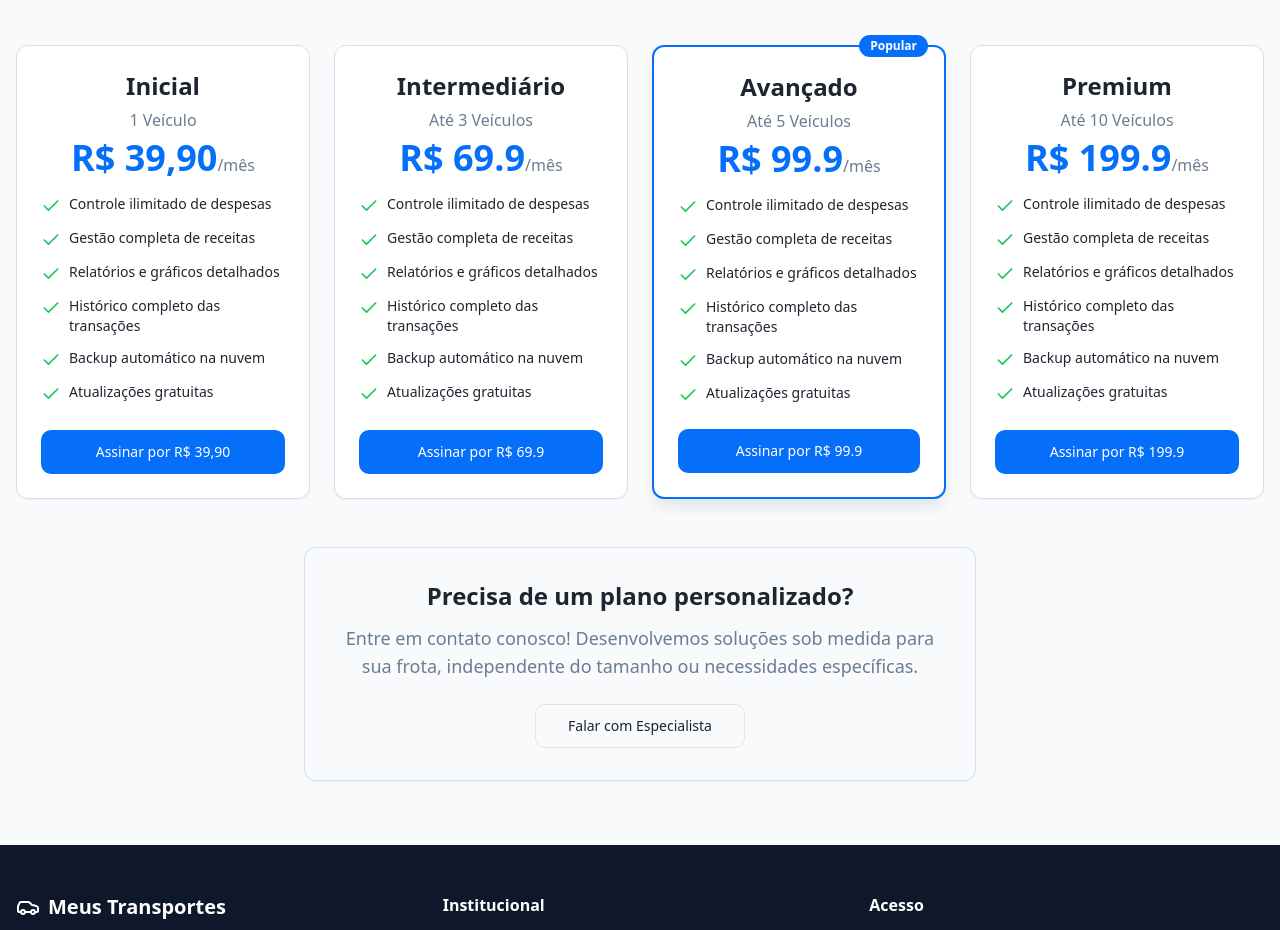
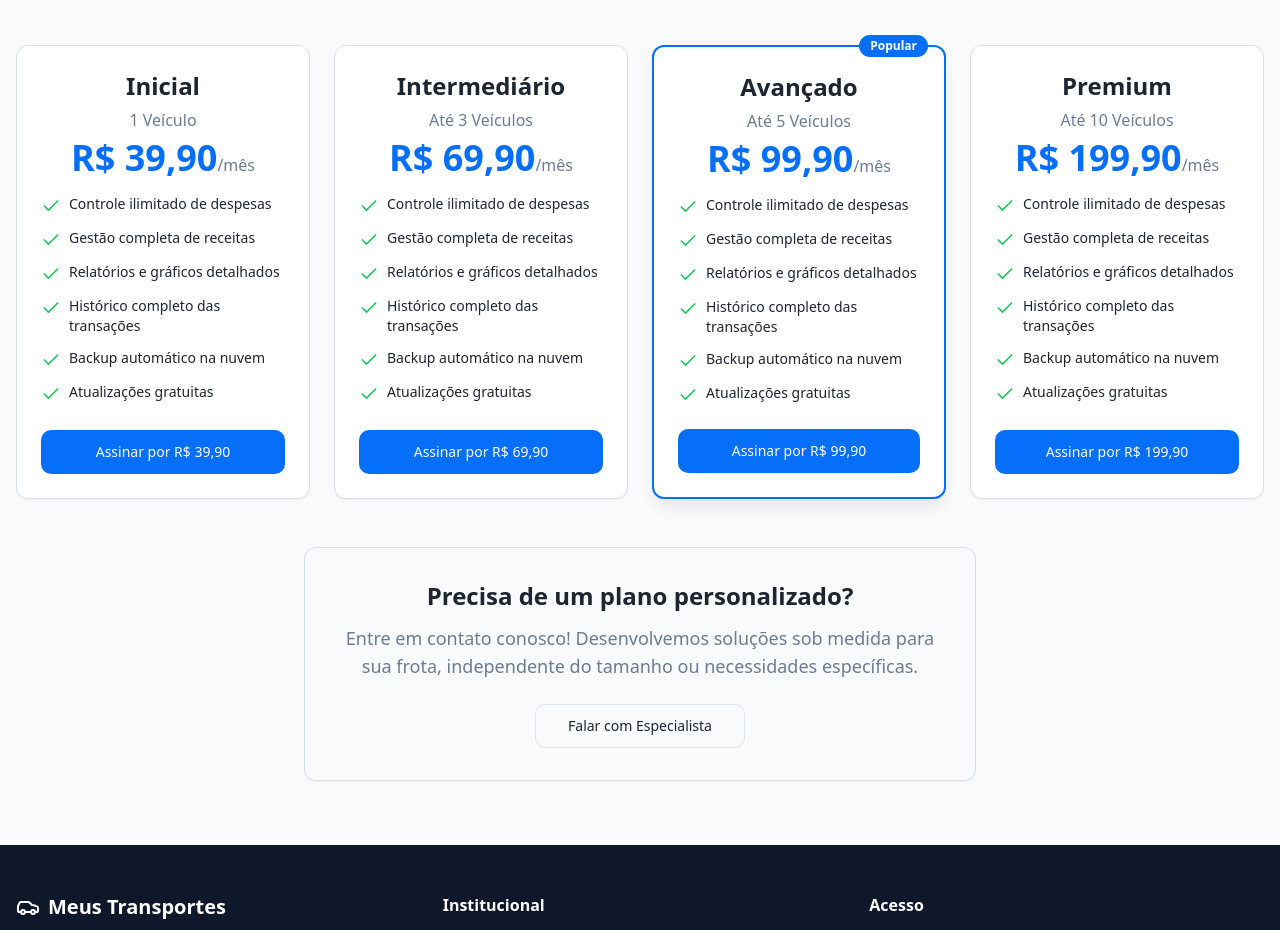
Before and after one commit to wappontes/meustransportes, a React (Vite) app: page / in a window 1280 px wide. Shown: the part 2780-3710 px from the top of the page. Built offline with nearby package versions, Linux system fonts and the light colour scheme.

Commit message:
Code edited in Lovable Code Editor

```diff
--- a/src/pages/LandingPage.tsx
+++ b/src/pages/LandingPage.tsx
@@ -208,14 +208,16 @@ export default function LandingPage() {
             <PricingCard
               name="Intermediário"
               vehicles="Até 3 Veículos"
-              price={69.9}
+              /*price={69.9}*/
+              price={(69.9).toLocaleString("pt-BR", { minimumFractionDigits: 2, maximumFractionDigits: 2 })}
               paymentLink="https://pay.cakto.com.br/37sp94e"
               features={planFeatures}
             />
             <PricingCard
               name="Avançado"
               vehicles="Até 5 Veículos"
-              price={99.9}
+              /*price={99.9}*/
+              price={(99.9).toLocaleString("pt-BR", { minimumFractionDigits: 2, maximumFractionDigits: 2 })}
               paymentLink="https://pay.cakto.com.br/vcu9f9p"
               features={planFeatures}
               isPopular={true}
@@ -223,7 +225,8 @@ export default function LandingPage() {
             <PricingCard
               name="Premium"
               vehicles="Até 10 Veículos"
-              price={199.9}
+              /*price={199.9}*/
+              price={(199.9).toLocaleString("pt-BR", { minimumFractionDigits: 2, maximumFractionDigits: 2 })}
               paymentLink="https://pay.cakto.com.br/cgsmmcy"
               features={planFeatures}
             />
```
